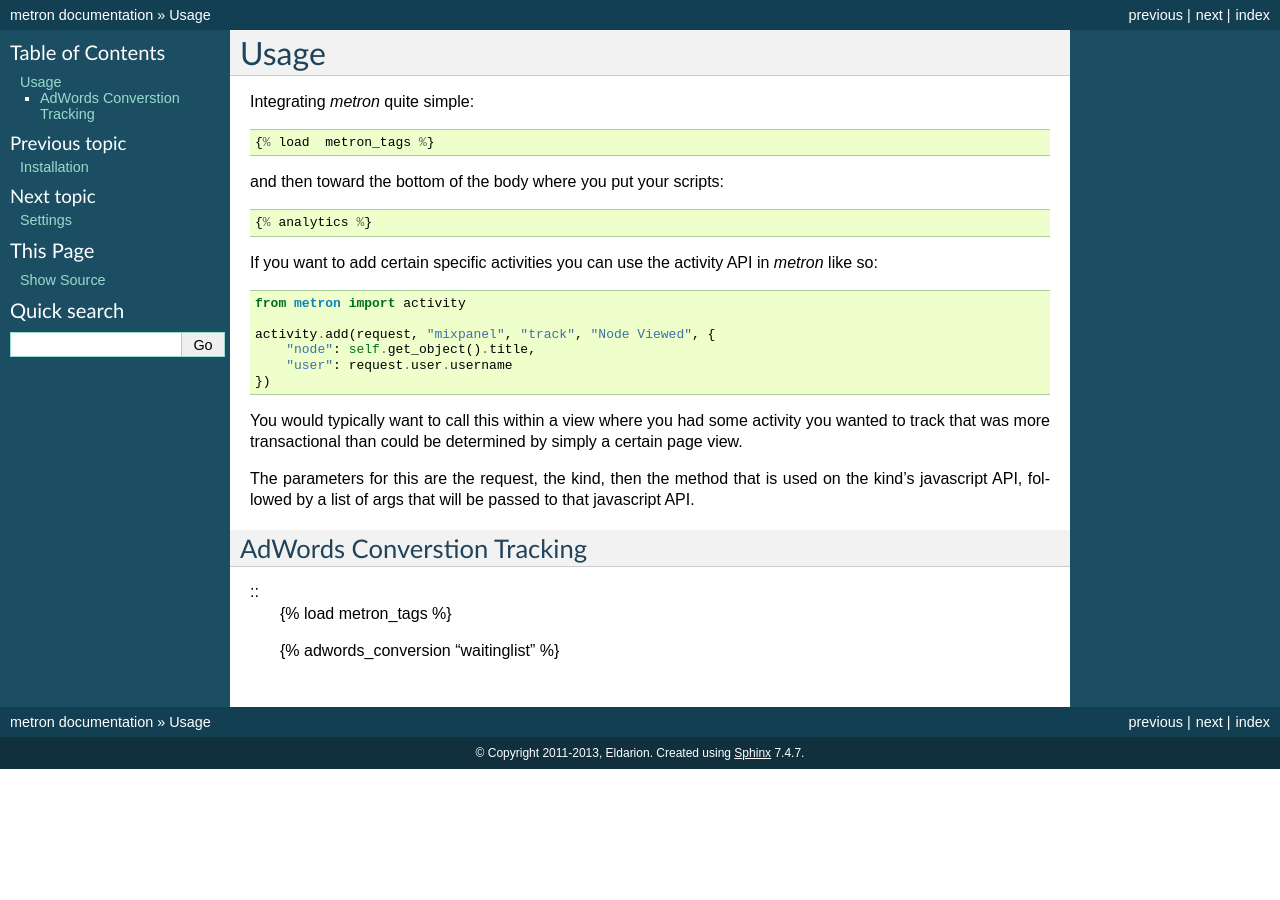
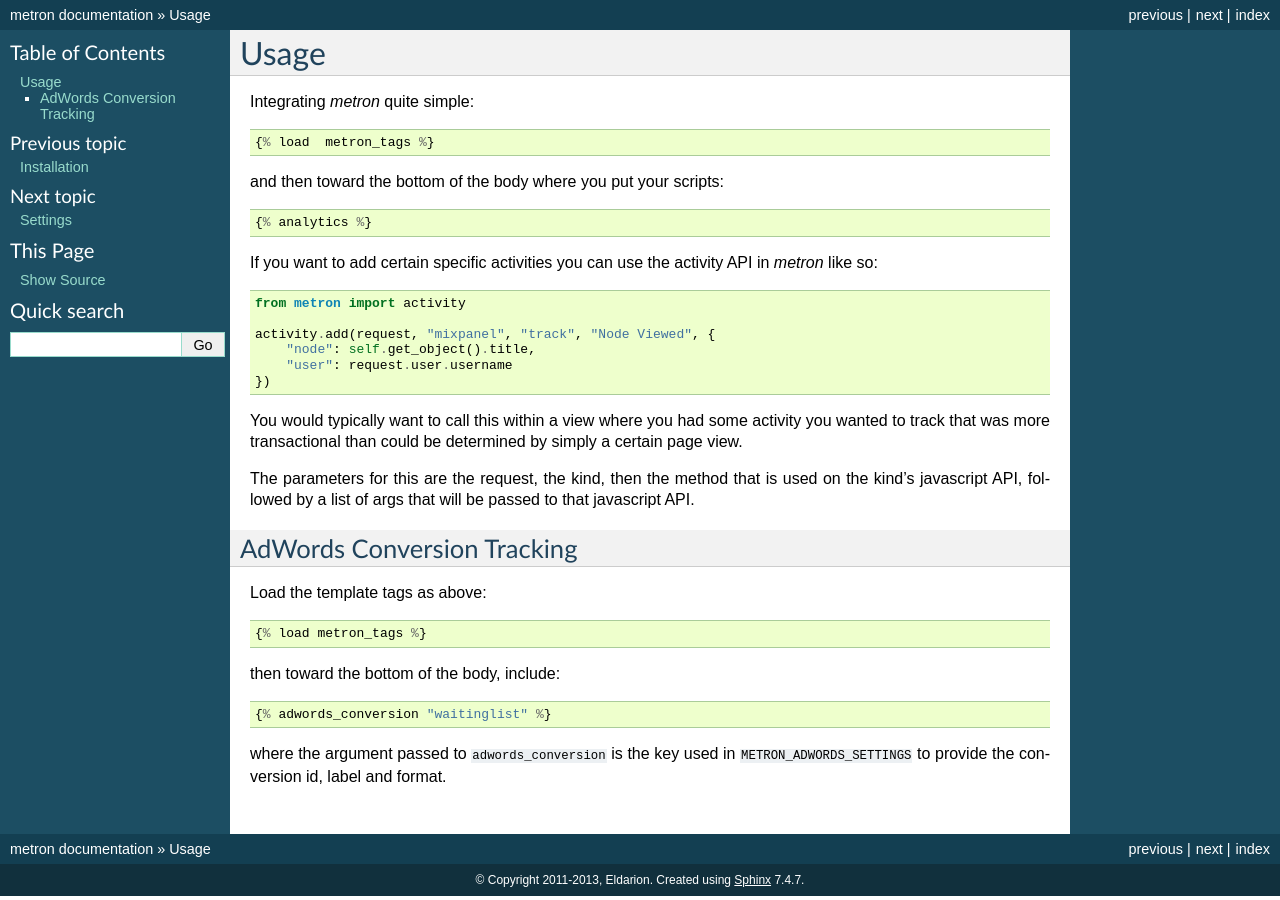
Before and after one commit to pinax/pinax-webanalytics, a Sphinx documentation site: the page built from docs/usage.rst, in a window 1280 px wide. Built offline with Sphinx 7.4.7, drawn with Linux system fonts in a browser that asks for light colours; the version number could not be read and is left out.

Commit message:
slightly improved docs on adwords conversion tracking

```diff
--- a/docs/usage.rst
+++ b/docs/usage.rst
@@ -31,10 +31,16 @@ is used on the kind's javascript API, followed by a list of args that
 will be passed to that javascript API.
 
 
-AdWords Converstion Tracking
+AdWords Conversion Tracking
 ----------------------------
 
-::
+Load the template tags as above::
+
     {% load metron_tags %}
 
+then toward the bottom of the body, include::
+
     {% adwords_conversion "waitinglist" %}
+
+where the argument passed to ``adwords_conversion`` is the key used in
+``METRON_ADWORDS_SETTINGS`` to provide the conversion id, label and format.
```
